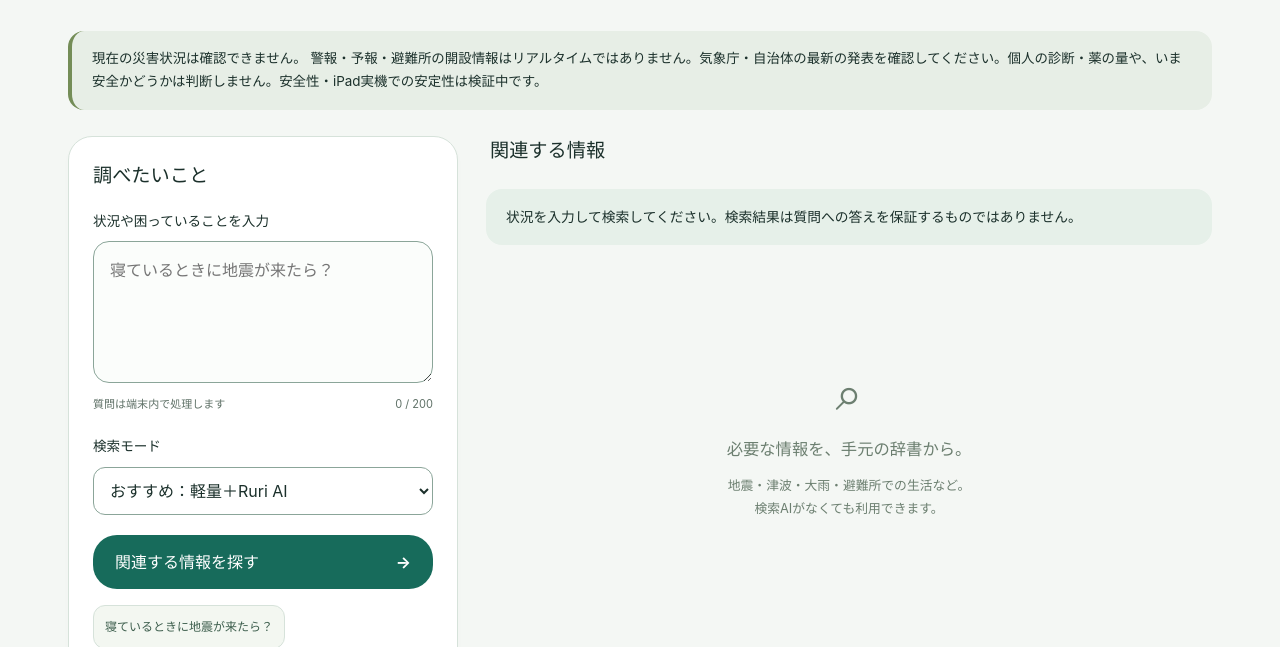
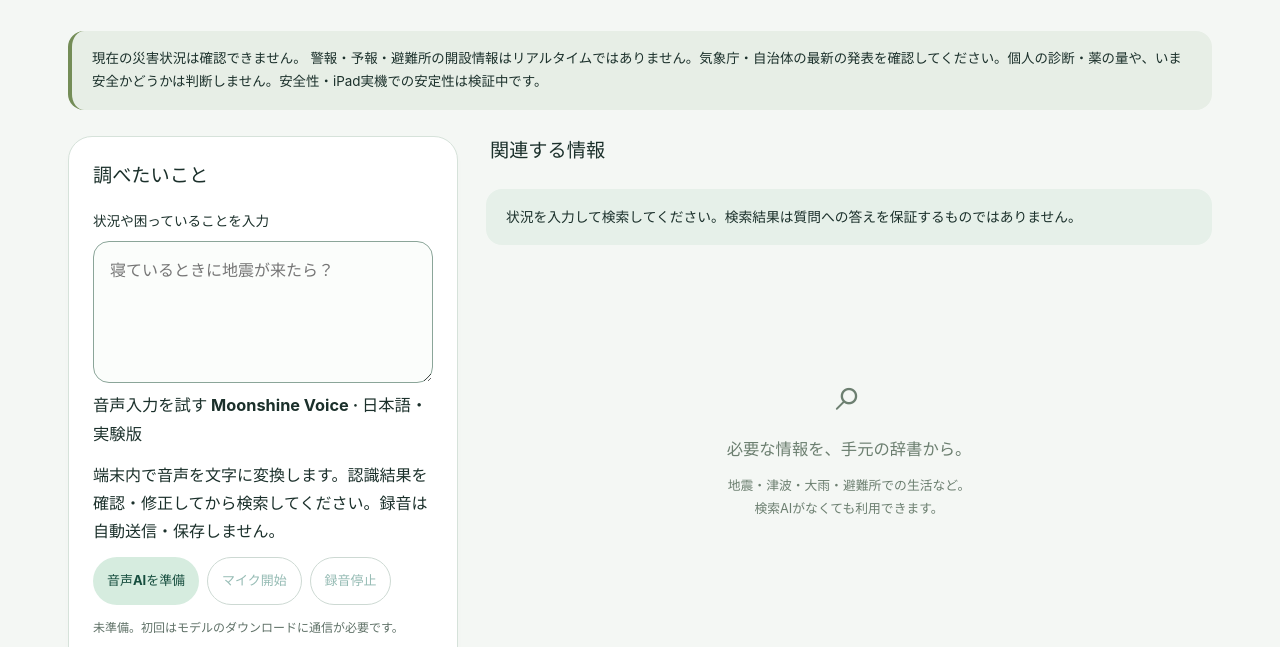
Before and after one commit to fun7772ei/bosai-ai, a website built with Vite: page index.html in a window 1280 px wide. Shown: the part 267-914 px from the top of the page. Built offline with nearby package versions, Linux system fonts and the light colour scheme.

Commit message:
feat: add optional Japanese Moonshine Voice input to existing beta page

```diff
--- a/index.html
+++ b/index.html
@@ -2,7 +2,7 @@
 <header class="topbar"><a class="brand" href="./"><span class="brand-icon" aria-hidden="true">防</span><span>ぼうさい辞書 <b>AI</b></span></a><span class="beta-badge">ベータ版</span><span id="connection" class="connection"></span></header>
 <main><section class="intro"><p class="eyebrow">そなえを、手元に。</p><h1>こんなとき、どうする？</h1><p>自然な言葉で、88件の防災情報を探せます。<br>AIは検索を手伝い、情報は辞書の原文を表示します。</p></section>
 <aside class="scope-note"><strong>現在の災害状況は確認できません。</strong> 警報・予報・避難所の開設情報はリアルタイムではありません。気象庁・自治体の最新の発表を確認してください。個人の診断・薬の量や、いま安全かどうかは判断しません。安全性・iPad実機での安定性は検証中です。</aside>
-<div class="workspace"><div class="search-side"><section class="surface search-panel" aria-labelledby="searchHeading"><h2 id="searchHeading">調べたいこと</h2><form id="searchForm"><label for="question">状況や困っていることを入力</label><textarea id="question" maxlength="200" rows="4" required placeholder="寝ているときに地震が来たら？"></textarea><div class="input-meta"><span>質問は端末内で処理します</span><span id="count">0 / 200</span></div><label for="mode">検索モード</label><select id="mode"><option value="hybrid">おすすめ：軽量＋Ruri AI</option><option value="ruri">Ruri AIのみ</option><option value="light">モデル不要：軽量検索</option></select><button id="search" class="primary" type="submit">関連する情報を探す <span aria-hidden="true">→</span></button></form><div id="examples" class="chips" aria-label="質問の例"></div></section>
+<div class="workspace"><div class="search-side"><section class="surface search-panel" aria-labelledby="searchHeading"><h2 id="searchHeading">調べたいこと</h2><form id="searchForm"><label for="question">状況や困っていることを入力</label><textarea id="question" maxlength="200" rows="4" required placeholder="寝ているときに地震が来たら？"></textarea><section class="voice-lab" aria-labelledby="voiceLabTitle"><h3 id="voiceLabTitle">音声入力を試す <span class="voice-lab-tag">Moonshine Voice · 日本語・実験版</span></h3><p>端末内で音声を文字に変換します。認識結果を確認・修正してから検索してください。録音は自動送信・保存しません。</p><div class="actions"><button id="voiceLoad" class="tonal" type="button">音声AIを準備</button><button id="voiceListen" class="outlined" type="button" disabled>マイク開始</button><button id="voiceStop" class="outlined" type="button" disabled>録音停止</button></div><p id="voiceStatus" class="small" role="status">未準備。初回はモデルのダウンロードに通信が必要です。</p><p id="voiceLive" class="voice-live" aria-live="polite"></p><p class="small">日本語Tiny Streamingを使用。初回取得とSafariでの動作・オフライン再起動は検証中です。Ruriは音声利用時に一時解放し、保存データは維持します。</p></section><div class="input-meta"><span>質問は端末内で処理します</span><span id="count">0 / 200</span></div><label for="mode">検索モード</label><select id="mode"><option value="hybrid">おすすめ：軽量＋Ruri AI</option><option value="ruri">Ruri AIのみ</option><option value="light">モデル不要：軽量検索</option></select><button id="search" class="primary" type="submit">関連する情報を探す <span aria-hidden="true">→</span></button></form><div id="examples" class="chips" aria-label="質問の例"></div></section>
 <section class="surface model-panel" aria-labelledby="modelHeading"><h2 id="modelHeading">オフラインの準備</h2><span class="model-tag">日本語検索AI · Ruri-v3-30m</span><p>約44MBを一度保存すると、次回から端末内で再利用します。保存しなくても軽量検索で使えます。</p><p id="saved" role="status">保存状態を確認中…</p><p id="modelState" role="status">未読み込み</p><div class="actions"><button id="saveModel" class="tonal">AIモデルを保存</button><button id="loadModel" class="outlined">読み込み・再試行</button><button id="stop" class="outlined" disabled>処理を停止</button><button id="resetModel" class="text-button">モデルを解放</button></div><p class="small">解放・再読み込みでは保存を消しません。Safariタブとホーム画面PWAの保存状態は、それぞれ確認してください。</p></section>
 <details class="surface help"><summary>使い方・保存とプライバシー</summary><p>初回はオンラインでアプリを開き、オフライン準備の完了を確認してください。AI検索にはモデルの明示保存が必要です。端末の空き容量やOSの管理により保存が失われる場合があります。</p><p>iPadではSafariの共有メニューから「ホーム画面に追加」。Safari通常タブとPWAで、モデル保存表示を別々に確認してください。既存のアプリや保存データを消す必要はありません。</p><p>入力は外部AIへ送信しません。モデルの初回取得はHugging Face、アプリの配信はGitHub Pagesを使います。出典リンクを開くと外部サイトへ移動します。</p><p>このベータ版は保存された一般情報を探す辞書です。状況の安全判断・診断・個人の薬の量・現在地からの避難誘導は行いません。</p><a href="./model-notices.txt" target="_blank" rel="noopener noreferrer">モデルの出典・利用条件</a></details></div>
 <section class="results-side" aria-labelledby="resultsHeading"><div class="result-header"><h2 id="resultsHeading">関連する情報</h2><span id="resultCount"></span></div><div id="message" class="message" role="status">状況を入力して検索してください。検索結果は質問への答えを保証するものではありません。</div><div id="clarify" class="chips" aria-label="状況を絞り込む"></div><p id="methodInfo" class="small"></p><div id="candidates" class="candidates" aria-label="関連候補"></div><article id="entry" class="surface entry" hidden></article><div id="empty" class="empty-state"><span aria-hidden="true">⌕</span><h3>必要な情報を、手元の辞書から。</h3><p>地震・津波・大雨・避難所での生活など。<br>検索AIがなくても利用できます。</p></div></section></div>
```
